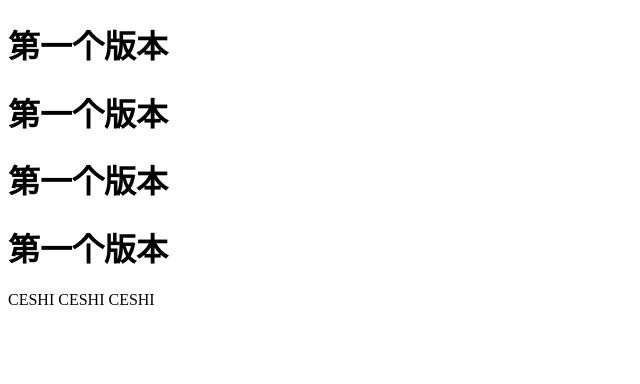
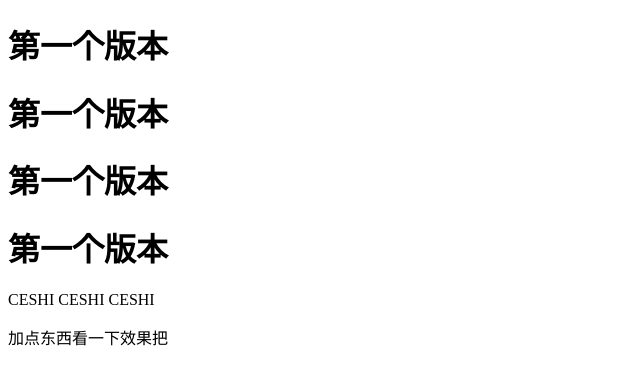
Before and after one commit to xiguapi1/bk2004, a plain HTML site: page index.html in a window 1280 px wide. Shown: the whole page, without its empty margins (0-640 px from the left). Drawn offline with Linux system fonts and the light colour scheme.

Commit message:
更改的版本

```diff
--- a/index.html
+++ b/index.html
@@ -11,6 +11,7 @@
     <h1>第一个版本</h1>
     <h1>第一个版本</h1>
     <P>CESHI CESHI CESHI </P>
+    加点东西看一下效果把
 
 
 
```
